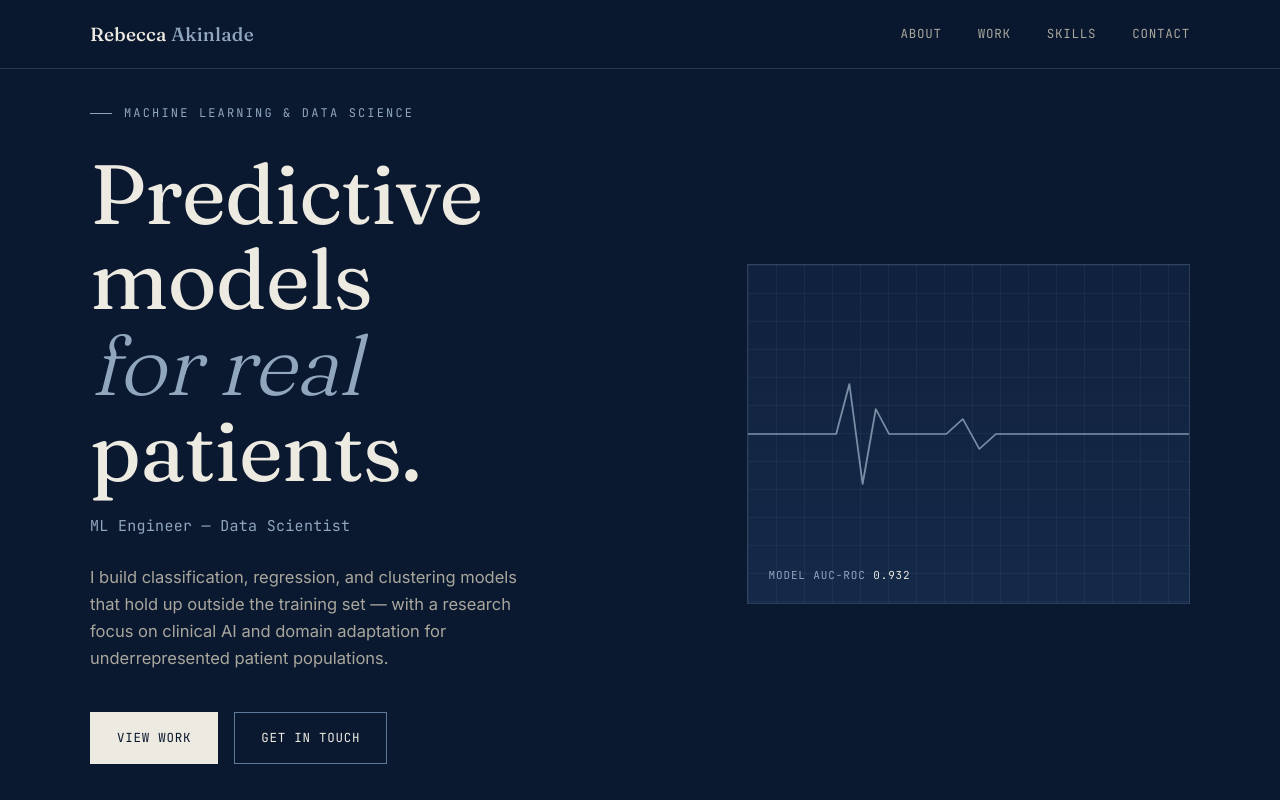
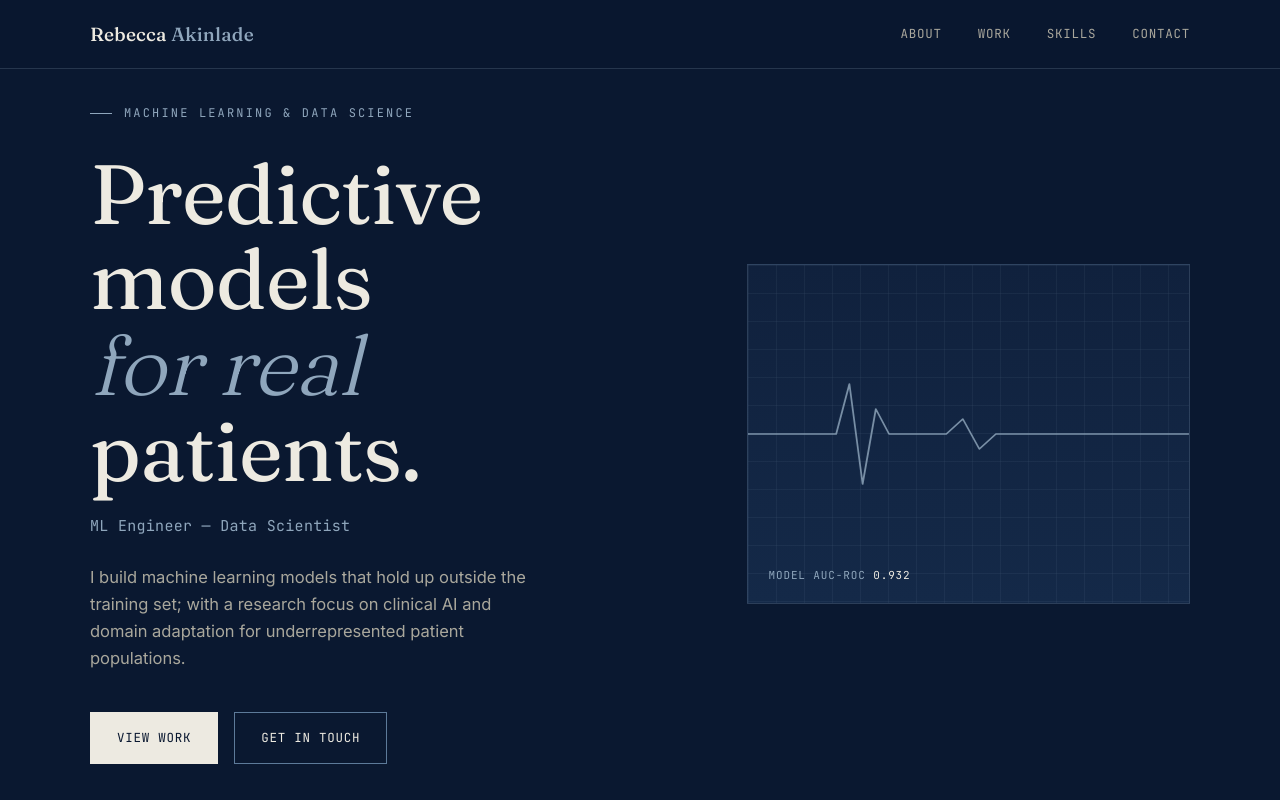
Before and after one commit to Rebexcode/my-portfolio, a Next.js app: page / in a window 1280 px wide. Shown: the top 800 px of the page. Built offline with nearby package versions, Linux system fonts and the light colour scheme.

Commit message:
Refactor Hero component description for clarity and conciseness

```diff
--- a/app/components/Hero.js
+++ b/app/components/Hero.js
@@ -11,8 +11,8 @@ export default function Hero() {
           </h1>
           <div className="hero-role mono">ML Engineer — Data Scientist </div>
           <p className="hero-desc">
-            I build classification, regression, and clustering models that hold up outside
-            the training set — with a research focus on clinical AI and domain adaptation
+            I build machine learning models that hold up outside
+            the training set; with a research focus on clinical AI and domain adaptation
             for underrepresented patient populations.
           </p>
           <div className="hero-cta">
```
